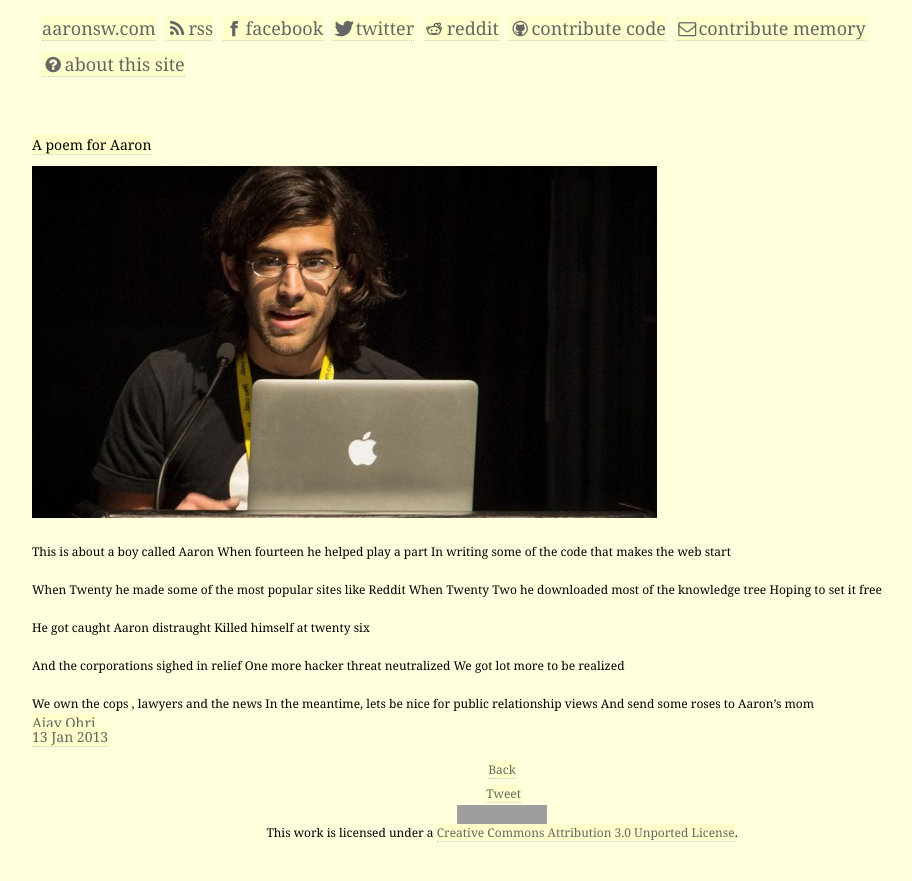
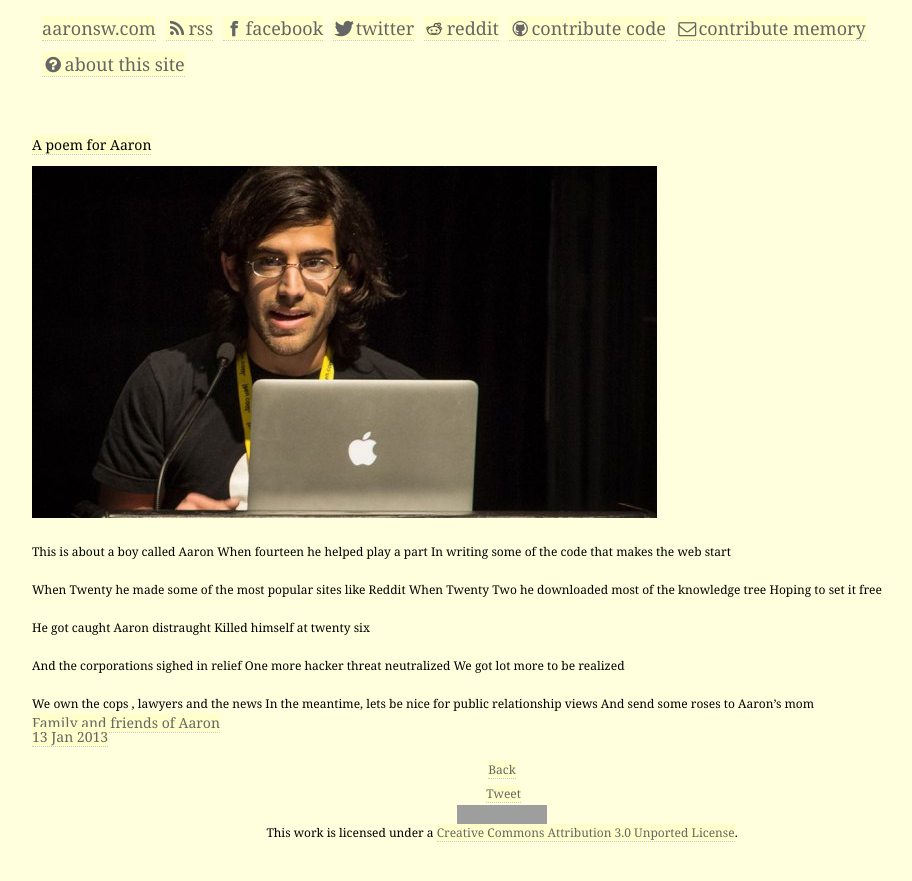
Before and after one commit to guanix/rememberaaronsw, a Jekyll site: the page built from memories/_posts/2013-01-13-a-poem-for-aaron.md, in a window 1280 px wide. Shown: the top 881 px of the page, without its empty margins (138-1050 px from the left). Built offline with Jekyll 4.4.1, drawn with Linux system fonts in a browser that asks for light colours; comment, search, counter and statistics services are not loaded; grey boxes are pictures that could not be loaded.

Commit message:
Removing Ajays name per request

```diff
--- a/memories/_posts/2013-01-13-a-poem-for-aaron.md
+++ b/memories/_posts/2013-01-13-a-poem-for-aaron.md
@@ -1,5 +1,5 @@
 ---
-author: Ajay Ohri
+author: Family and friends of Aaron
 type: post
 date: 2013-01-13
 title: A poem for Aaron
```
